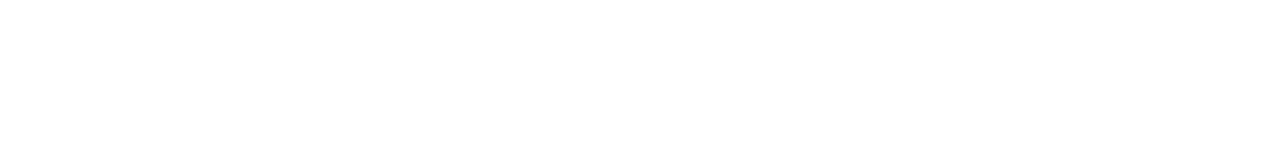
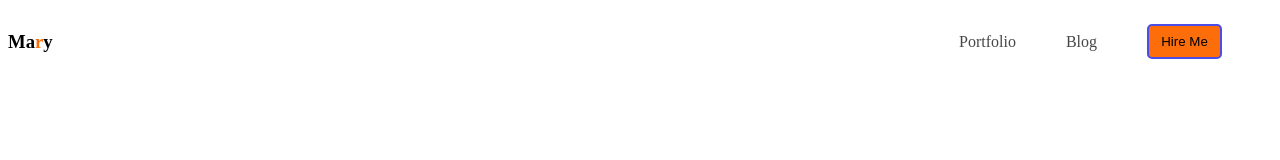
Before and after one commit to dipaiyrani/par-module-4, a plain HTML site: page index.html in a window 1280 px wide. Drawn offline with Linux system fonts and the light colour scheme.

Commit message:
first commit

```diff
--- a/index.html
+++ b/index.html
@@ -4,11 +4,31 @@
 <head>
     <meta charset="UTF-8">
     <meta name="viewport" content="width=device-width, initial-scale=1.0">
-    <title>Document</title>
+    <title>Portfolio Website</title>
+    <link rel="preconnect" href="https://fonts.googleapis.com">
+    <link rel="preconnect" href="https://fonts.gstatic.com" crossorigin>
+    <link
+        href="https://fonts.googleapis.com/css2?family=Open+Sans:ital,wght@0,300;0,400;0,500;0,600;0,700;0,800;1,300;1,400;1,500;1,600;1,700;1,800&display=swap"
+        rel="stylesheet">
+    <link rel="preconnect" href="https://fonts.googleapis.com">
+    <link rel="preconnect" href="https://fonts.gstatic.com" crossorigin>
+    <link
+        href="https://fonts.googleapis.com/css2?family=Lato:ital,wght@0,100;0,300;0,400;0,700;0,900;1,100;1,300;1,400;1,700;1,900&display=swap"
+        rel="stylesheet">
+    <link rel="stylesheet" href="style.css">
 </head>
 
 <body>
-
+    <header>
+        <nav>
+            <h3>Ma<span>r</span>y</h3>
+            <ul>
+                <li><a href="#">Portfolio</a></li>
+                <li><a href="#">Blog</a></li>
+                <li><button>Hire Me</button></li>
+            </ul>
+        </nav>
+    </header>
 </body>
 
 </html>
--- a/style.css
+++ b/style.css
@@ -0,0 +1,44 @@
+bady {
+    font-family: 'Open Sans', sans-serif;
+    font-family: 'Lato', sans-serif;
+}
+
+/* ......nav releated Styles.....*/
+nav {
+    display: flex;
+    justify-content: space-between;
+    align-items: center;
+}
+
+.nav-tital {
+    color: #181818;
+    font-size: 100px;
+    font-weight: 800;
+}
+
+span {
+    color: #FD6E0A;
+}
+
+nav>ul {
+    display: flex;
+    align-items: center;
+}
+
+nav ul li {
+    list-style: none;
+    margin-right: 50px;
+}
+
+nav a {
+    text-decoration: none;
+    color: #474747;
+}
+
+nav ul li button {
+    width: 75px;
+    height: 35px;
+    background-color: #FD6E0A;
+    border: 2px solid rgb(76, 76, 230);
+    border-radius: 5px;
+}
```
